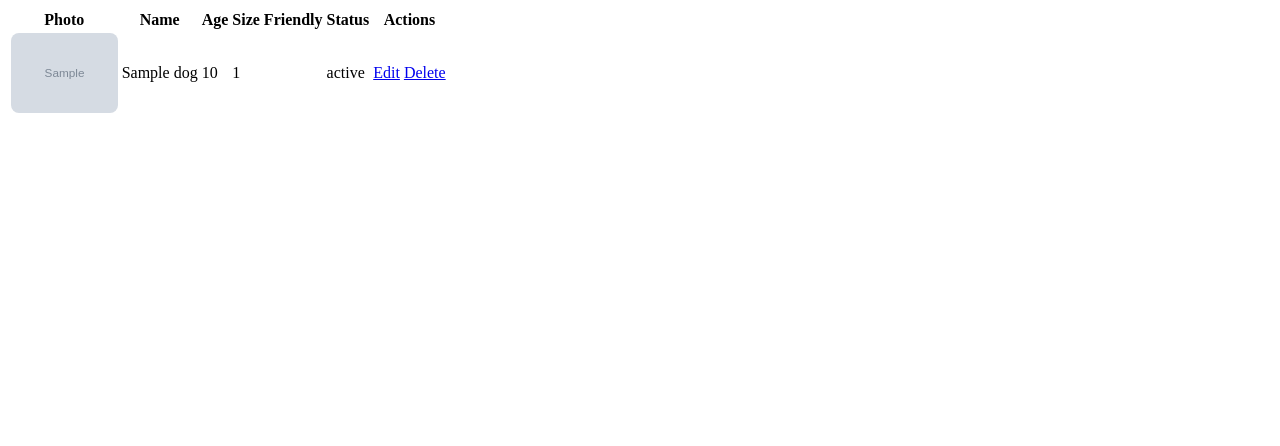
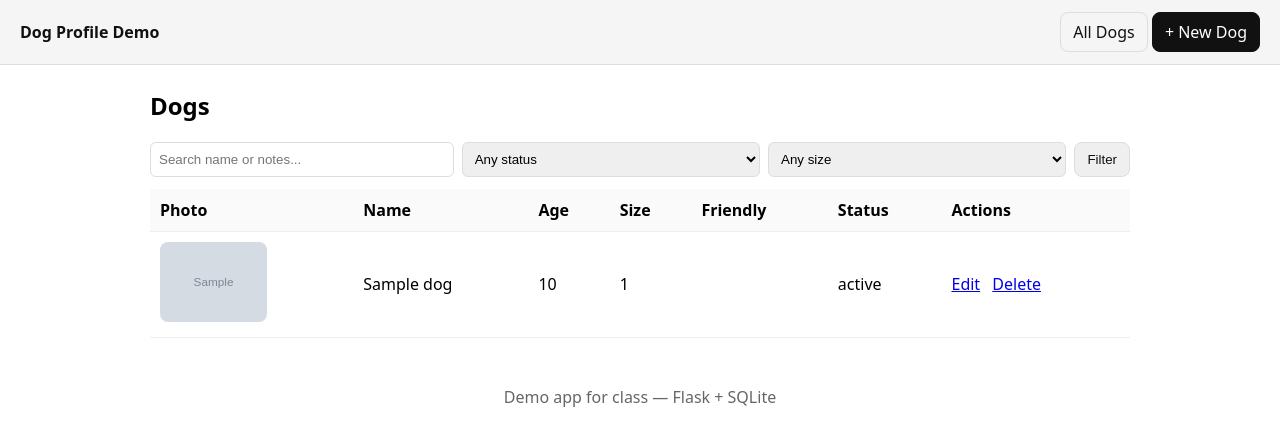
Before and after one commit to alexanmf/dog-app, a Flask app: template dog_profile_demo/templates/index.html in a window 1280 px wide. Shown: the top 446 px of the page. Run offline with Flask 3, Linux system fonts and the light colour scheme; the template is opened without the code that fills it: most values are stand-ins (such as "Sample title", 1, 10 or a date in 2020); grey boxes marked "Sample" are stand-in pictures.

Commit message:
Enhance dog profile filter form and layout

```diff
--- a/dog_profile_demo/templates/index.html
+++ b/dog_profile_demo/templates/index.html
@@ -1,3 +1,37 @@
+{% extends "base.html" %}
+{% block content %}
+
+<h2>Dogs</h2>
+
+<form method="get" class="filters">
+  <input
+    type="text"
+    name="q"
+    placeholder="Search name or notes..."
+    value="{{ request.args.get('q','') }}"
+  >
+
+  <select name="status">
+    <option value="">Any status</option>
+    {% for s in ["Intake","Fostered","Hold","Adopted","Transferred"] %}
+      <option value="{{ s }}" {% if request.args.get('status') == s %}selected{% endif %}>
+        {{ s }}
+      </option>
+    {% endfor %}
+  </select>
+
+  <select name="size">
+    <option value="">Any size</option>
+    {% for s in ["Small","Medium","Large"] %}
+      <option value="{{ s }}" {% if request.args.get('size') == s %}selected{% endif %}>
+        {{ s }}
+      </option>
+    {% endfor %}
+  </select>
+
+  <button class="btn" type="submit">Filter</button>
+</form>
+
 <table>
   <thead>
     <tr>
@@ -15,25 +49,43 @@
     <tr>
       <td>
         {% if d['image_url'] %}
-          <img src="{{ d['image_url'] }}" alt="{{ d['name'] }}" style="max-height:80px; border-radius:8px;">
+          <img src="{{ d['image_url'] }}" alt="{{ d['name'] }}"
+               style="max-height:80px; border-radius:8px;">
         {% else %}
-          <img src="{{ url_for('static', filename='no-image.png') }}" alt="" style="max-height:80px; opacity:.6;">
+          <!-- Optional placeholder; remove this whole block if you don't want a default image -->
+          <img src="{{ url_for('static', filename='no-image.png') }}" alt=""
+               style="max-height:80px; opacity:.6;">
         {% endif %}
       </td>
       <td>{{ d['name'] }}</td>
       <td>{{ d['age'] }}</td>
       <td>{{ d['size'] }}</td>
       <td>
-        {% if d['kid_friendly'] %}<span class="badge">Kids</span>{% endif %}
-        {% if d['cat_friendly'] %}<span class="badge">Cats</span>{% endif %}
-        {% if d['dog_friendly'] %}<span class="badge">Dogs</span>{% endif %}
+        {% if d['kid_friendly'] %}
+          <span class="badge">Kids</span>
+        {% endif %}
+        {% if d['cat_friendly'] %}
+          <span class="badge">Cats</span>
+        {% endif %}
+        {% if d['dog_friendly'] %}
+          <span class="badge">Dogs</span>
+        {% endif %}
       </td>
       <td>{{ d['status'] }}</td>
       <td class="actions">
         <a href="{{ url_for('edit', dog_id=d['id']) }}">Edit</a>
-        <a href="{{ url_for('delete', dog_id=d['id']) }}" onclick="return confirm('Delete this dog?');">Delete</a>
+        <a href="{{ url_for('delete', dog_id=d['id']) }}"
+           onclick="return confirm('Delete this dog?');">
+          Delete
+        </a>
       </td>
     </tr>
     {% endfor %}
   </tbody>
 </table>
+
+{% if not dogs %}
+  <p>No dogs match your filters.</p>
+{% endif %}
+
+{% endblock %}
```
